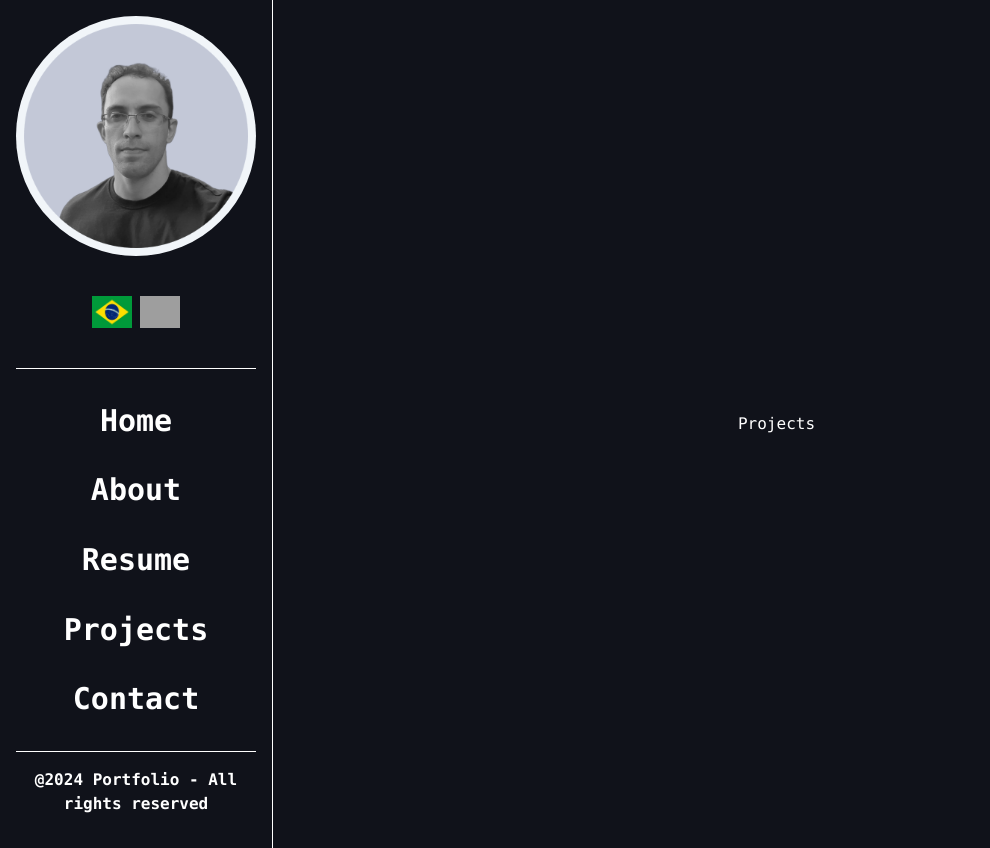
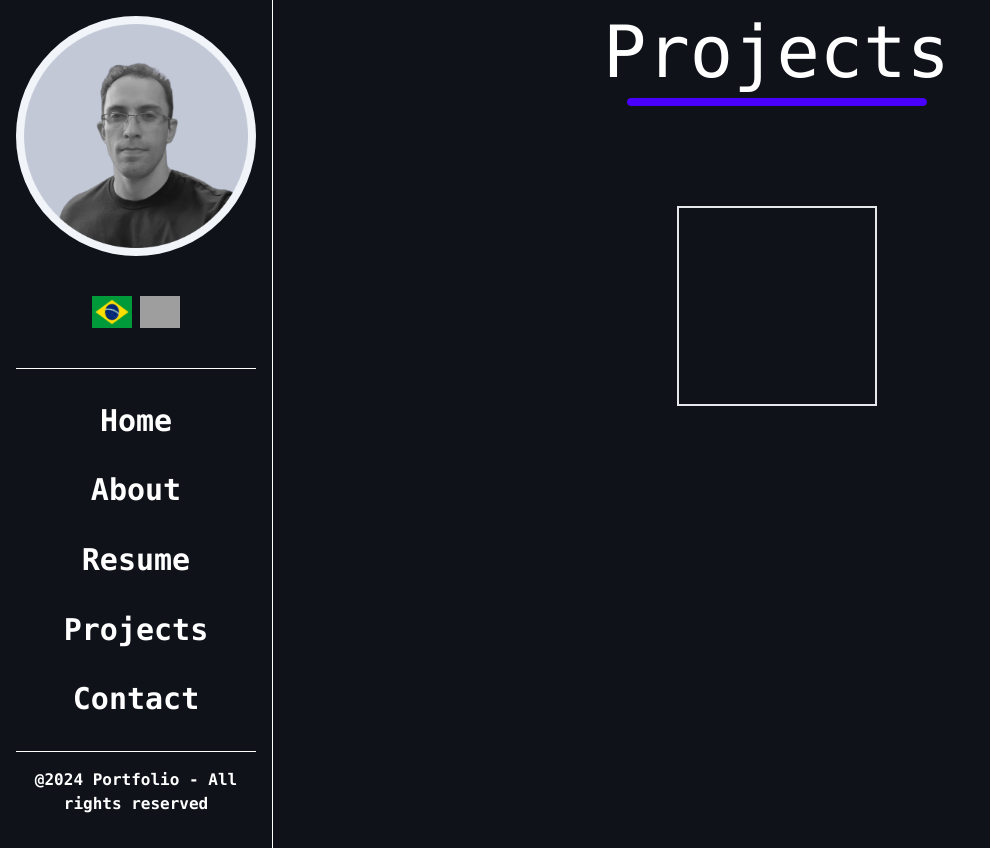
Before and after one commit to Tiago-devop/portfolio, a React (Vite) app: page /projects in a window 1280 px wide. Shown: the whole page, without its empty margins (0-990 px from the left). Built offline with nearby package versions, Linux system fonts and the light colour scheme; grey boxes are pictures that could not be loaded.

Commit message:
feat: adding project card

```diff
--- a/src/pages/About.tsx
+++ b/src/pages/About.tsx
@@ -29,10 +29,7 @@ export default function About() {
         </div>
         <div className="flex flex-col justify-between my-10 h-80 ">
           <p className="text-2xl">
-            <span className="font-semibold">Name:</span> Tiago Ramos Vasconcelos
-          </p>
-          <p className="text-2xl">
-            <span className="font-semibold">Age:</span> 37
+            <span className="font-semibold">Name:</span> Tiago Ramos
           </p>
           <p className="text-2xl">
             <span className="font-semibold">Nationality:</span> Brazilian
--- a/src/pages/Layout.tsx
+++ b/src/pages/Layout.tsx
@@ -31,7 +31,7 @@ export default function Layout() {
           <Link to="projects" className='bg-none w-40 rounded-full text-center hover:bg-indigo-600'>Projects</Link>
           <Link to="contact" className='bg-none w-40 rounded-full text-center hover:bg-indigo-600'>Contact</Link>
         </div>
-        <footer className="w-full text-center text-white font-mono font-semibold my-4"><p>@2024 <b className='text-white font-mono font-semibold'>Portfolio - All rights reserved</b></p></footer>
+        <footer className="w-full text-center text-white font-mono font-semibold my-4"><p>@{new Date().getFullYear()} <b className='text-white font-mono font-semibold'>Portfolio - All rights reserved</b></p></footer>
       </nav>
 
       <label className="md:hidden absolute top-1 left-1 btn btn-circle swap swap-rotate bg-[#191e24] hover:bg-[#323b47] border-none">
--- a/src/pages/Projects.tsx
+++ b/src/pages/Projects.tsx
@@ -1,7 +1,15 @@
 export default function Projects() {
   return (
-    <div>
-      <h1>Projects</h1>
+    <div className="size-full flex flex-col items-center">
+      <h2 className="text-7xl">Projects</h2>
+      <progress
+        className="progress progress-primary w-[300px] mb-[100px] mt-[10px]"
+        value="100"
+        max="100"
+      ></progress>
+      <div>
+        <div className="size-[200px] border-2 border-solid"></div>
+      </div>
     </div>
-  )
+  );
 }
```
